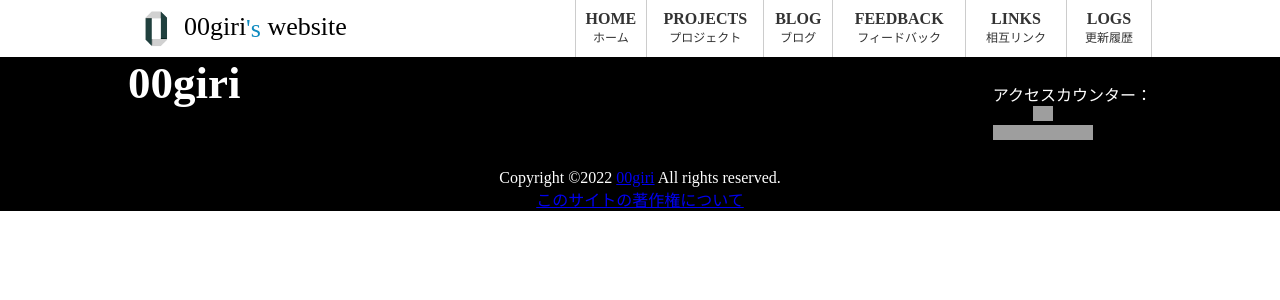
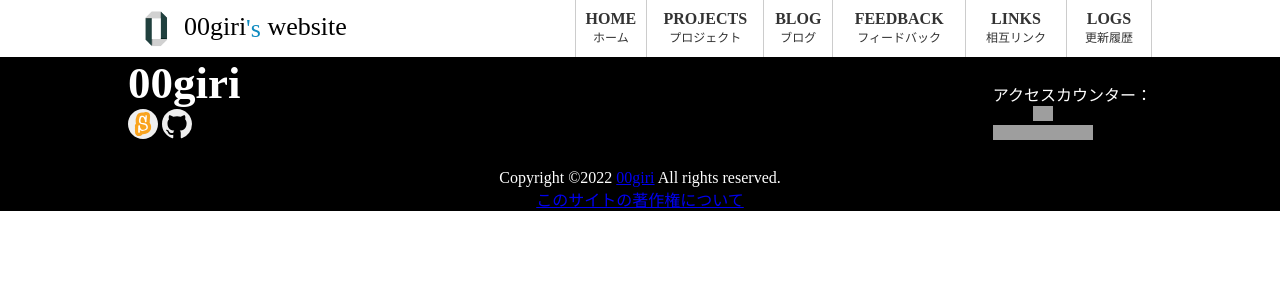
Before and after one commit to 00giri/00giri.github.io, a Jekyll site: the page built from index.html, in a window 1280 px wide. Shown: the top 300 px of the page. Built offline with Jekyll 4.4.1, drawn with Linux system fonts in a browser that asks for light colours; grey boxes are pictures that could not be loaded.

Commit message:
fix bug footer.html

```diff
--- a/_includes/footer.html
+++ b/_includes/footer.html
@@ -7,10 +7,10 @@
         <div class="acc-link">
           <ul>
             <li>
-              <a href="https://scratch.mit.edu/users/00giri/"><img src="{{ site.url }}/images/scratch.svg" alt=""></a>
+              <a href="https://scratch.mit.edu/users/00giri/"><img src="{{ site.url }}/assets/images/scratch.svg" alt=""></a>
             </li>
             <li>
-              <a href="{{ site.url }}/"><img src="{{ site.url }}/images/mark-github.svg" alt=""></img></a>
+              <a href="{{ site.url }}/"><img src="{{ site.url }}/assets/images/mark-github.svg" alt=""></img></a>
             </li>
           </ul>
         </div>
```
